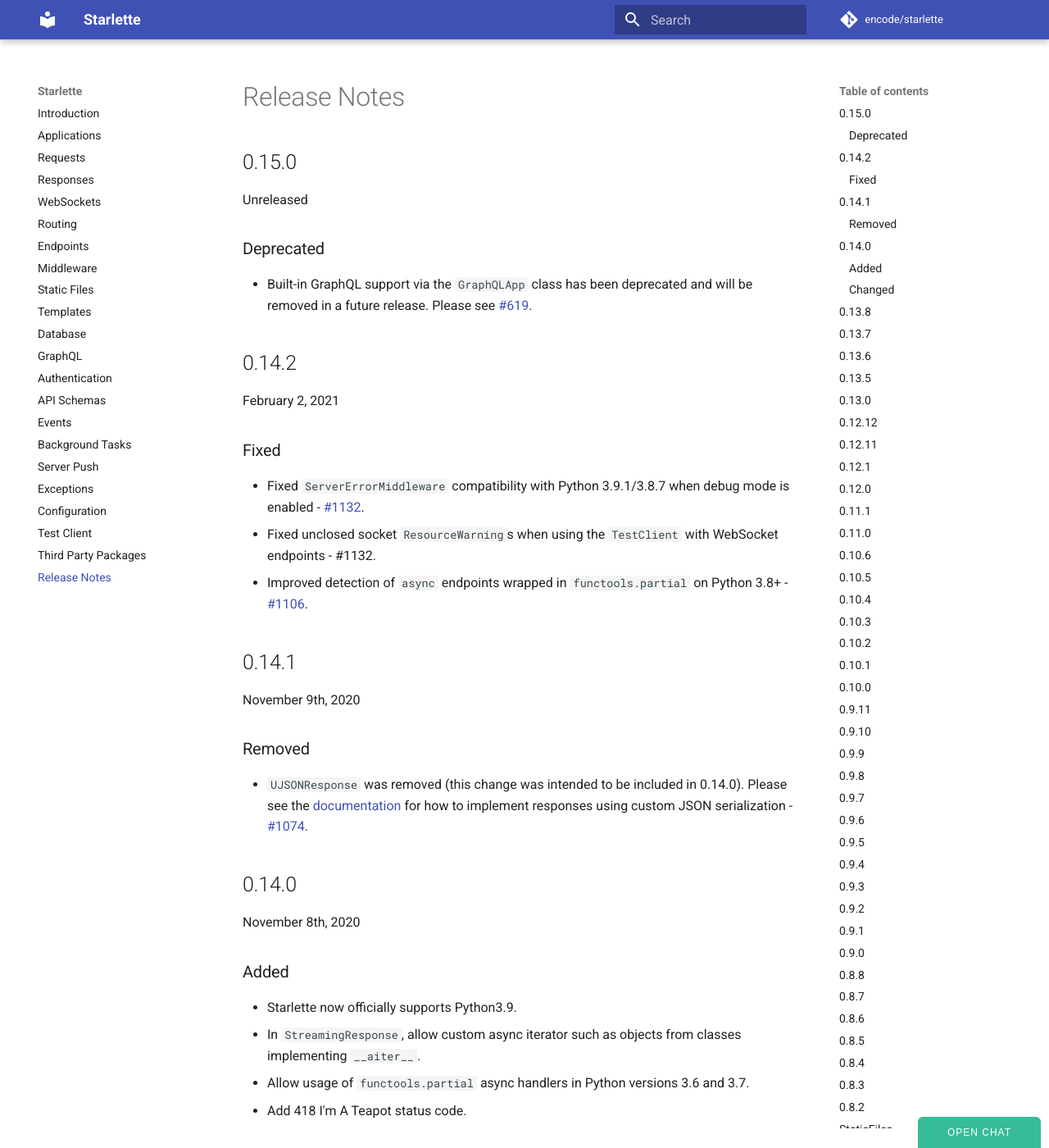
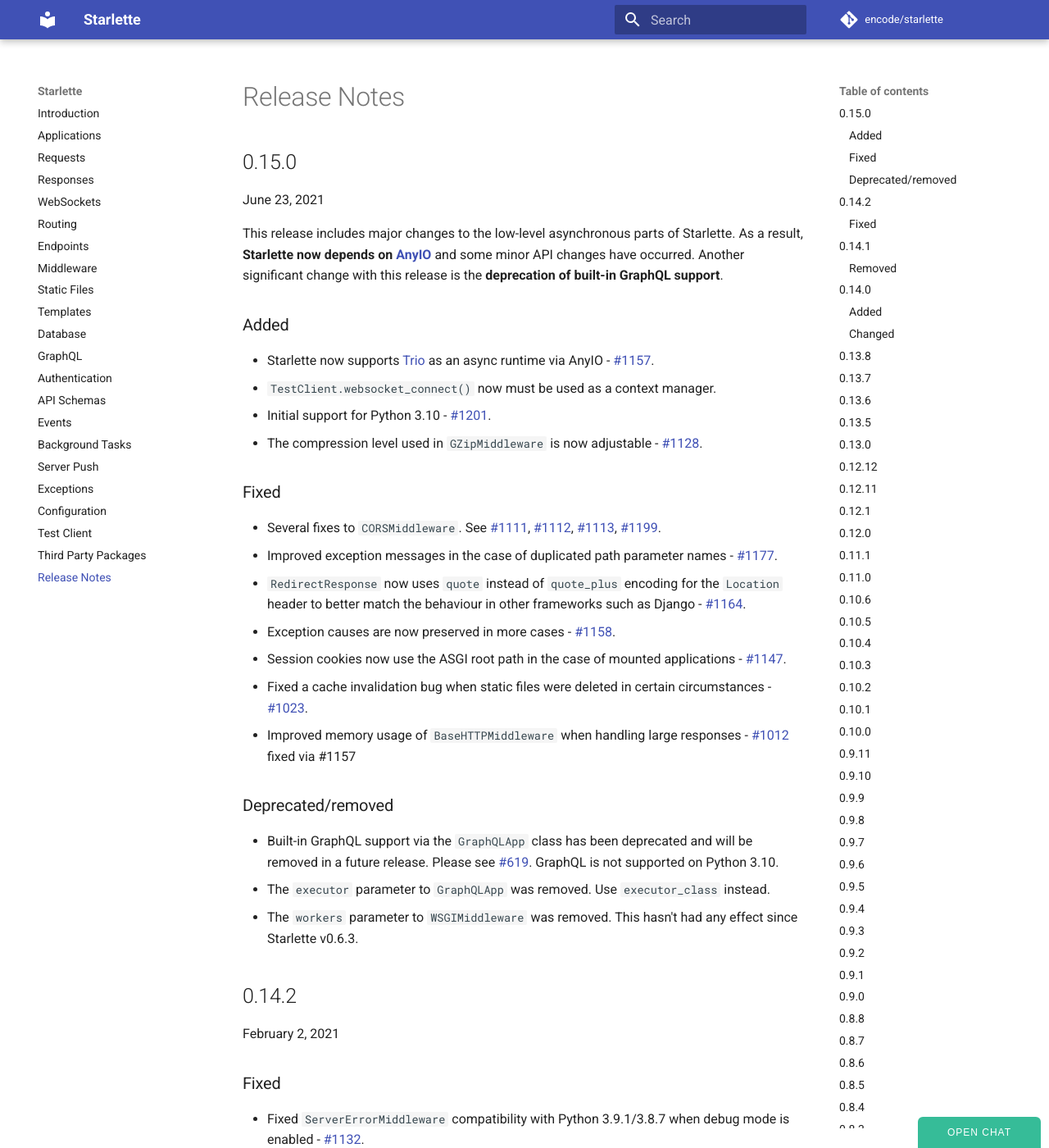
Before and after one commit to hidraco/starlette, an MkDocs documentation site: the page built from docs/release-notes.md, in a window 1280 px wide and 1400 px high. Shown: the whole window at 82% size. Built offline with MkDocs 1.6.1 and Material for MkDocs 9.7.7, drawn with Linux system fonts in a browser that asks for light colours; comment, search, counter and statistics services are not loaded.

Commit message:
Prepare version 0.15.0 (#1202)
* Prepare version 0.15.0

* Remember to add a note about websocket_connect

* Add date and blurb to release notes

* Bump version to 0.15.0

* Add note about fixing #1012

```diff
--- a/docs/release-notes.md
+++ b/docs/release-notes.md
@@ -1,11 +1,47 @@
 ## 0.15.0
 
-Unreleased
+June 23, 2021
 
-### Deprecated
+This release includes major changes to the low-level asynchronous parts of Starlette. As a result,
+**Starlette now depends on [AnyIO](https://anyio.readthedocs.io/en/stable/)** and some minor API
+changes have occurred. Another significant change with this release is the
+**deprecation of built-in GraphQL support**.
+
+### Added
+* Starlette now supports [Trio](https://trio.readthedocs.io/en/stable/) as an async runtime via
+  AnyIO - [#1157](https://github.com/encode/starlette/pull/1157).
+* `TestClient.websocket_connect()` now must be used as a context manager.
+* Initial support for Python 3.10 - [#1201](https://github.com/encode/starlette/pull/1201).
+* The compression level used in `GZipMiddleware` is now adjustable -
+  [#1128](https://github.com/encode/starlette/pull/1128).
+
+### Fixed
+* Several fixes to `CORSMiddleware`. See [#1111](https://github.com/encode/starlette/pull/1111),
+  [#1112](https://github.com/encode/starlette/pull/1112),
+  [#1113](https://github.com/encode/starlette/pull/1113),
+  [#1199](https://github.com/encode/starlette/pull/1199).
+* Improved exception messages in the case of duplicated path parameter names -
+  [#1177](https://github.com/encode/starlette/pull/1177).
+* `RedirectResponse` now uses `quote` instead of `quote_plus` encoding for the `Location` header
+  to better match the behaviour in other frameworks such as Django -
+  [#1164](https://github.com/encode/starlette/pull/1164).
+* Exception causes are now preserved in more cases -
+  [#1158](https://github.com/encode/starlette/pull/1158).
+* Session cookies now use the ASGI root path in the case of mounted applications -
+  [#1147](https://github.com/encode/starlette/pull/1147).
+* Fixed a cache invalidation bug when static files were deleted in certain circumstances -
+  [#1023](https://github.com/encode/starlette/pull/1023).
+* Improved memory usage of `BaseHTTPMiddleware` when handling large responses -
+  [#1012](https://github.com/encode/starlette/issues/1012) fixed via #1157
+
+### Deprecated/removed
 
 * Built-in GraphQL support via the `GraphQLApp` class has been deprecated and will be removed in a
-  future release. Please see [#619](https://github.com/encode/starlette/issues/619).
+  future release. Please see [#619](https://github.com/encode/starlette/issues/619). GraphQL is not
+  supported on Python 3.10.
+* The `executor` parameter to `GraphQLApp` was removed. Use `executor_class` instead.
+* The `workers` parameter to `WSGIMiddleware` was removed. This hasn't had any effect since
+  Starlette v0.6.3.
 
 ## 0.14.2
 
--- a/starlette/__init__.py
+++ b/starlette/__init__.py
@@ -1 +1 @@
-__version__ = "0.14.2"
+__version__ = "0.15.0"
```
